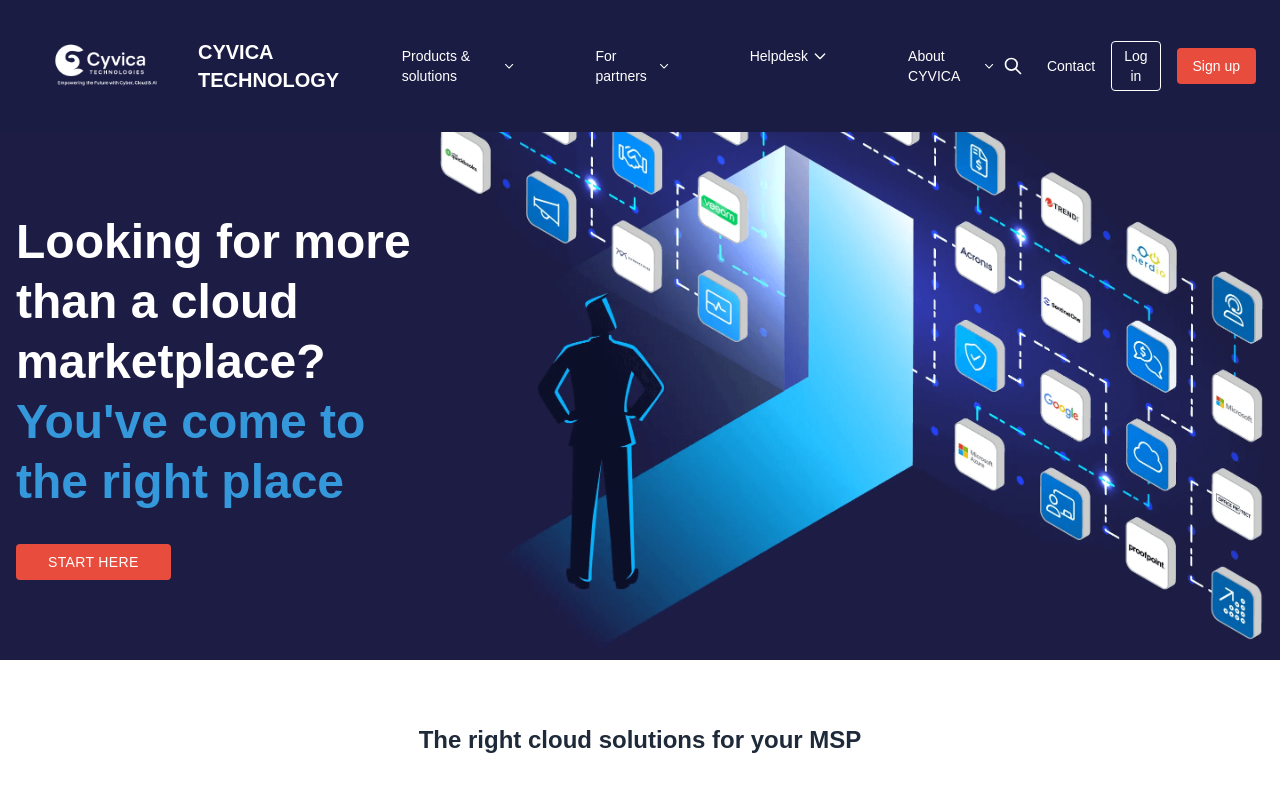
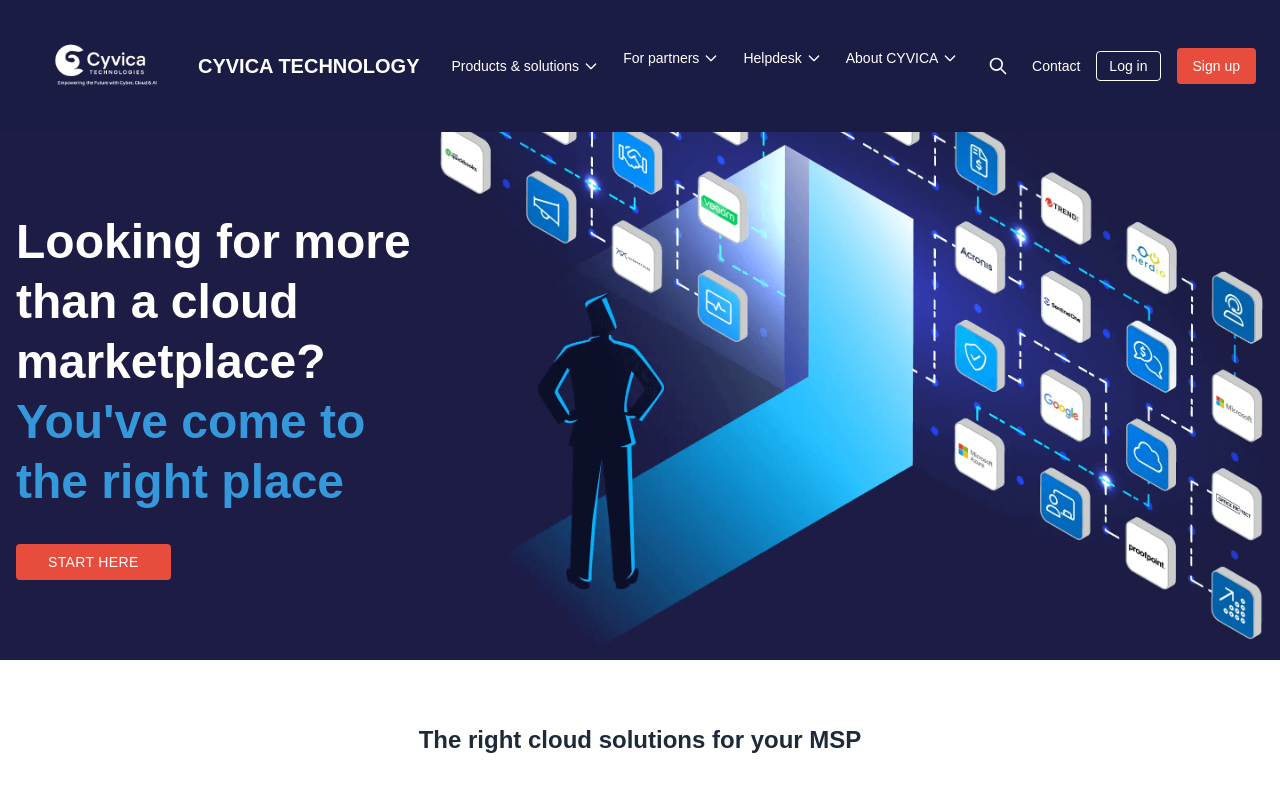
Before and after one commit to King-Love-Coding/CYVICA-Technology, a Next.js app: page / in a window 1280 px wide. Shown: the top 800 px of the page. Built offline with nearby package versions, Linux system fonts and the light colour scheme.

Commit message:
Update page.tsx

```diff
--- a/app/page.tsx
+++ b/app/page.tsx
@@ -789,12 +789,12 @@
           </div>
               <span className="text-xl font-bold">CYVICA TECHNOLOGY</span>
             </div>
-            <nav className="hidden lg:flex space-x-20 text-sm">
+            <nav className="hidden lg:flex space-x-6 text-sm">
               {/* Products Dropdown */}
               <div className="relative nav-item">
                 <div
                   onClick={() => toggleDropdown('products')}
-                  className="hover:text-blue-400 py-2 cursor-pointer flex items-center"
+                  className="hover:text-blue-400 py-4 cursor-pointer flex items-center"
                 >
                   Products & solutions
                   <svg
```
